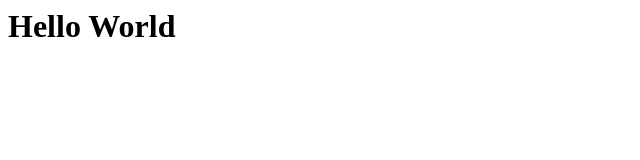
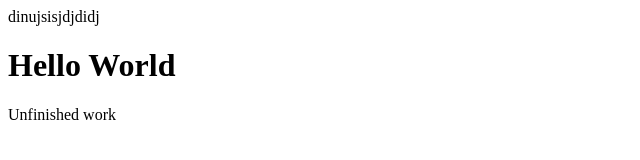
Before and after one commit to capdinu/capdinu, a plain HTML site: page index.html in a window 1280 px wide. Shown: the whole page, without its empty margins (0-640 px from the left). Drawn offline with Linux system fonts and the light colour scheme.

```diff
--- a/index.html
+++ b/index.html
@@ -1 +1,4 @@
+
+<p>dinujsisjdjdidj</p>
 <h1>Hello World</h1>
+<p>Unfinished work</p>
```
